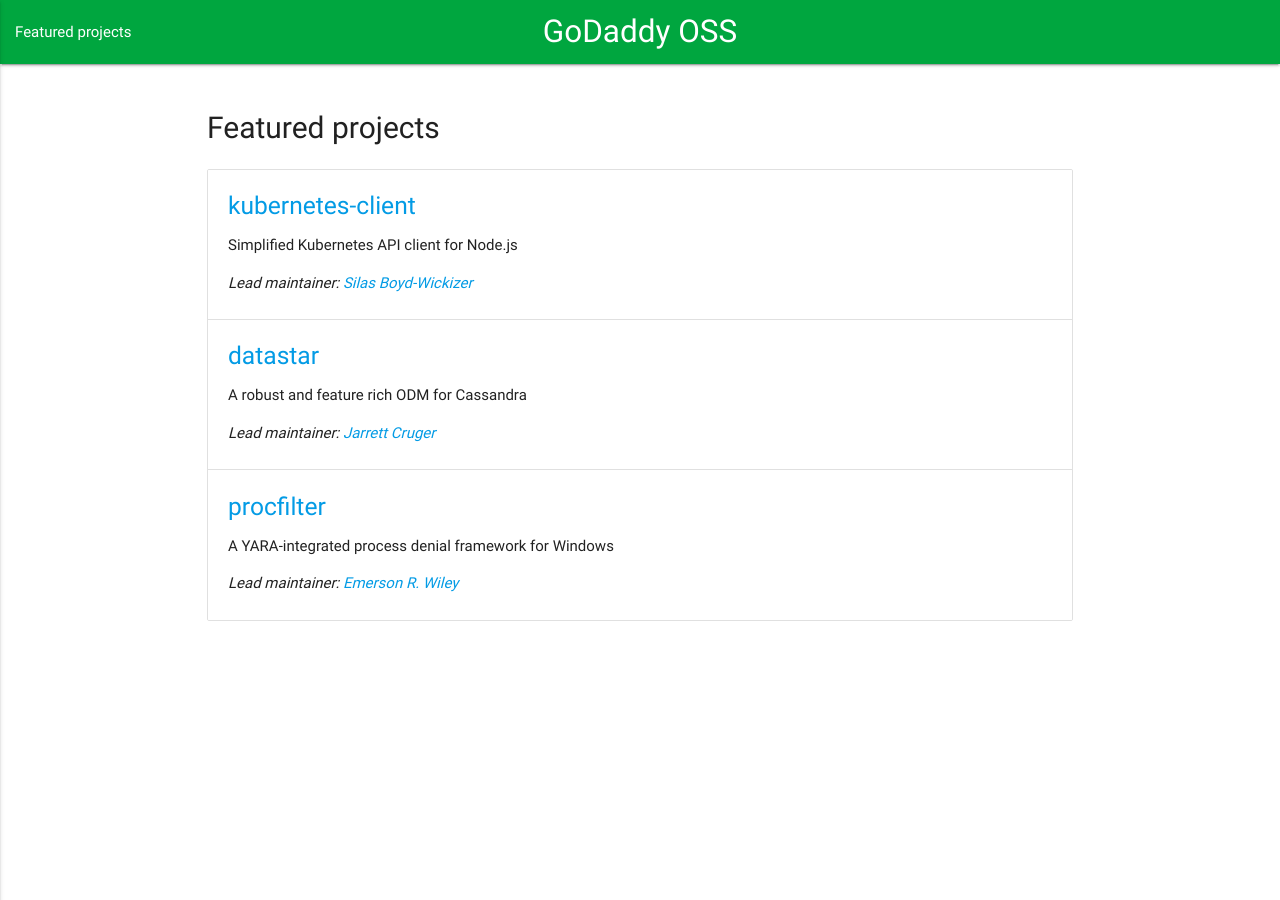
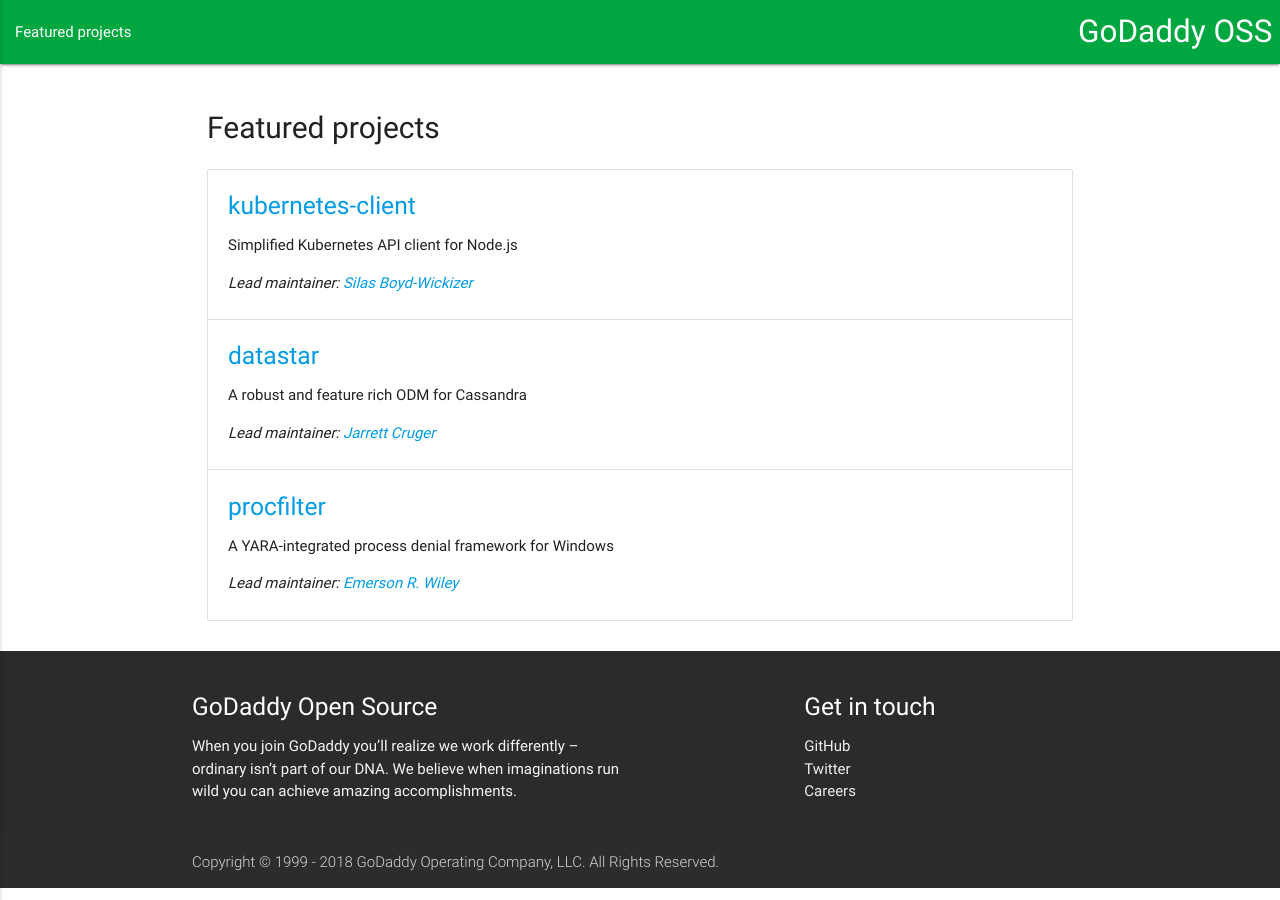
Before and after one commit to godaddy/godaddy.github.io, a Jekyll site: the page built from index.html, in a window 1280 px wide. Built offline with Jekyll 4.4.1, drawn with Linux system fonts in a browser that asks for light colours; nearby versions of some CDN libraries.

Commit message:
feat(design): add footer

```diff
--- a/_includes/head.html
+++ b/_includes/head.html
@@ -5,8 +5,11 @@
   <meta name="description" content="{{site.description}}">
 
   <!-- Compiled and minified CSS -->
+  <link href="https://fonts.googleapis.com/icon?family=Material+Icons" rel="stylesheet">
   <link rel="stylesheet" href="https://cdnjs.cloudflare.com/ajax/libs/materialize/0.100.2/css/materialize.min.css">
-  <link href="https://fonts.googleapis.com/icon?family=Material+Icons" rel="stylesheet">
 
   <link rel="stylesheet" href="{{ '/assets/css/main.css' | relative_url }}" />
+
+  <!--Let browser know website is optimized for mobile-->
+  <meta name="viewport" content="width=device-width, initial-scale=1.0"/>
 </head>
--- a/_includes/navigation.html
+++ b/_includes/navigation.html
@@ -1,7 +1,7 @@
 <div class="navbar-fixed">
   <nav>
     <div class="nav-wrapper">
-      <a href="#" class="brand-logo center">GoDaddy OSS</a>
+      <a href="#" class="brand-logo right">GoDaddy OSS</a>
       <a href="#" data-activates="mobile-demo" class="button-collapse"><i class="material-icons">menu</i></a>
       <ul id="nav-mobile" class="left hide-on-med-and-down">
         <li><a href="{{ site.url }}">Featured projects</a></li>
--- a/_includes/scripts.html
+++ b/_includes/scripts.html
@@ -1,7 +1,7 @@
 <!-- Global site tag (gtag.js) - Google Analytics -->
 <script async src="https://www.googletagmanager.com/gtag/js?id={{ site.analytics_id }}"></script>
 <!-- Compiled and minified JavaScript -->
-<script src="https://ajax.googleapis.com/ajax/libs/jquery/3.3.1/jquery.min.js"></script>
+<script type="text/javascript" src="https://code.jquery.com/jquery-3.2.1.min.js"></script>
 <script src="https://cdnjs.cloudflare.com/ajax/libs/materialize/0.100.2/js/materialize.min.js"></script>
 <script>
   window.dataLayer = window.dataLayer || [];
--- a/_layouts/default.html
+++ b/_layouts/default.html
@@ -8,6 +8,32 @@
         {{ content }}
       </div>
     </div>
+    <footer class="page-footer">
+      <div class="container">
+        <div class="row">
+          <div class="col l6 s12">
+            <h5 class="white-text">GoDaddy Open Source</h5>
+            <p class="grey-text text-lighten-4">
+              When you join GoDaddy you’ll realize we work differently – ordinary isn’t part of our DNA.
+              We believe when imaginations run wild you can achieve amazing accomplishments.
+            </p>
+          </div>
+          <div class="col l4 offset-l2 s12">
+            <h5 class="white-text">Get in touch</h5>
+            <ul>
+              <li><a class="grey-text text-lighten-3" target="_blank" href="https://github.com/godaddy">GitHub</a></li>
+              <li><a class="grey-text text-lighten-3" target="_blank" href="https://twitter.com/GodaddyOSS">Twitter</a></li>
+              <li><a class="grey-text text-lighten-3" target="_blank" href="https://careers.godaddy.com/?utm_source=godaddy-oss&utm_medium=footer">Careers</a></li>
+            </ul>
+          </div>
+        </div>
+      </div>
+      <div class="footer-copyright">
+        <div class="container">
+          Copyright © 1999 - 2018 GoDaddy Operating Company, LLC. All Rights Reserved.
+        </div>
+      </div>
+    </footer>
     {% include scripts.html %}
   </body>
 </html>
--- a/_sass/layout.sass
+++ b/_sass/layout.sass
@@ -8,3 +8,11 @@
 
 nav
   background: #00a63f
+
+#sidenav-overlay
+  z-index: 1
+
+footer.page-footer
+  background: #2b2b2b
+  color: #fff
+  padding: 30px 0 0
```
